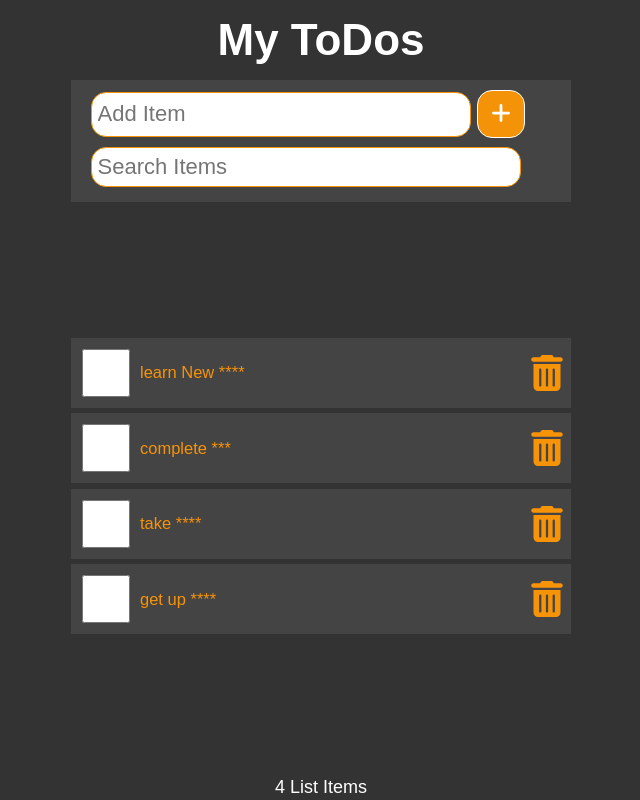
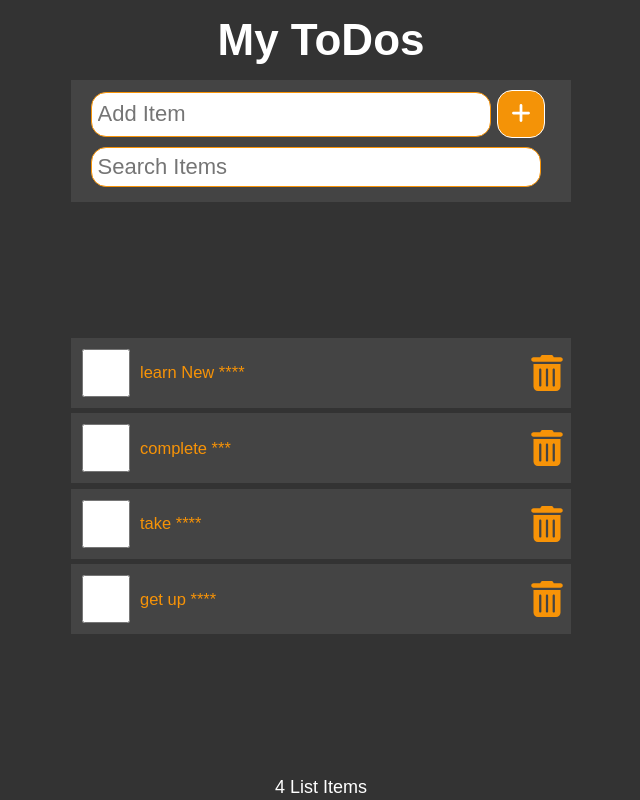
Before and after one commit to AjayKrishna-S/Todo-List-react.js-, a React (Create React App) app: page / in a window 1280 px wide. Shown: the whole page, without its empty margins (319-959 px from the left). Built offline with nearby package versions, Linux system fonts and the light colour scheme.

Commit message:
update css

```diff
--- a/src/index.css
+++ b/src/index.css
@@ -136,7 +136,7 @@ ul li::before {
   background: var(--secondary);
   display: flex;
   align-items: center;
-  padding: 15px 20px 7px 20px;
+  padding: 15px 0px 7px 20px;
 }
 
 .addForm label {
@@ -182,7 +182,7 @@ button:hover {
   background: var(--secondary);
   display: flex;
   align-items: center;
-  padding: 7px 20px 15px 20px;
+  padding: 7px 0px 15px 20px;
 }
 
 .searchForm label {
```
